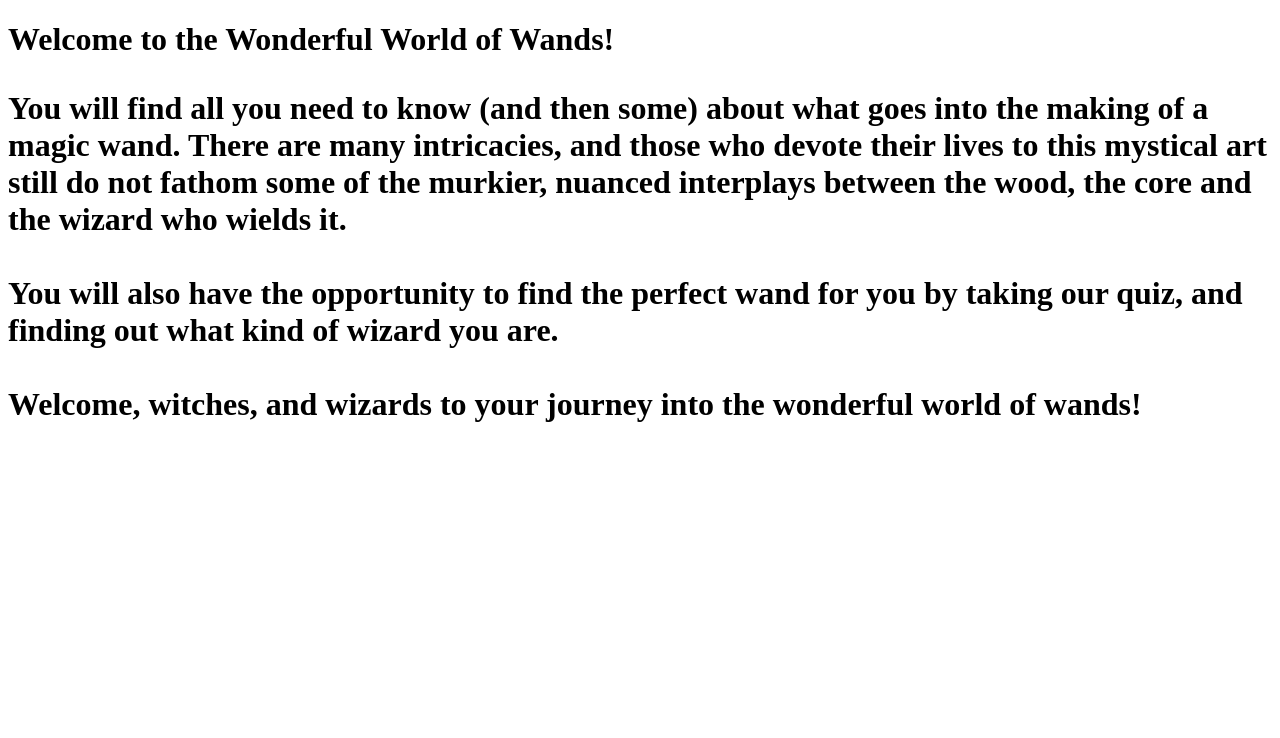
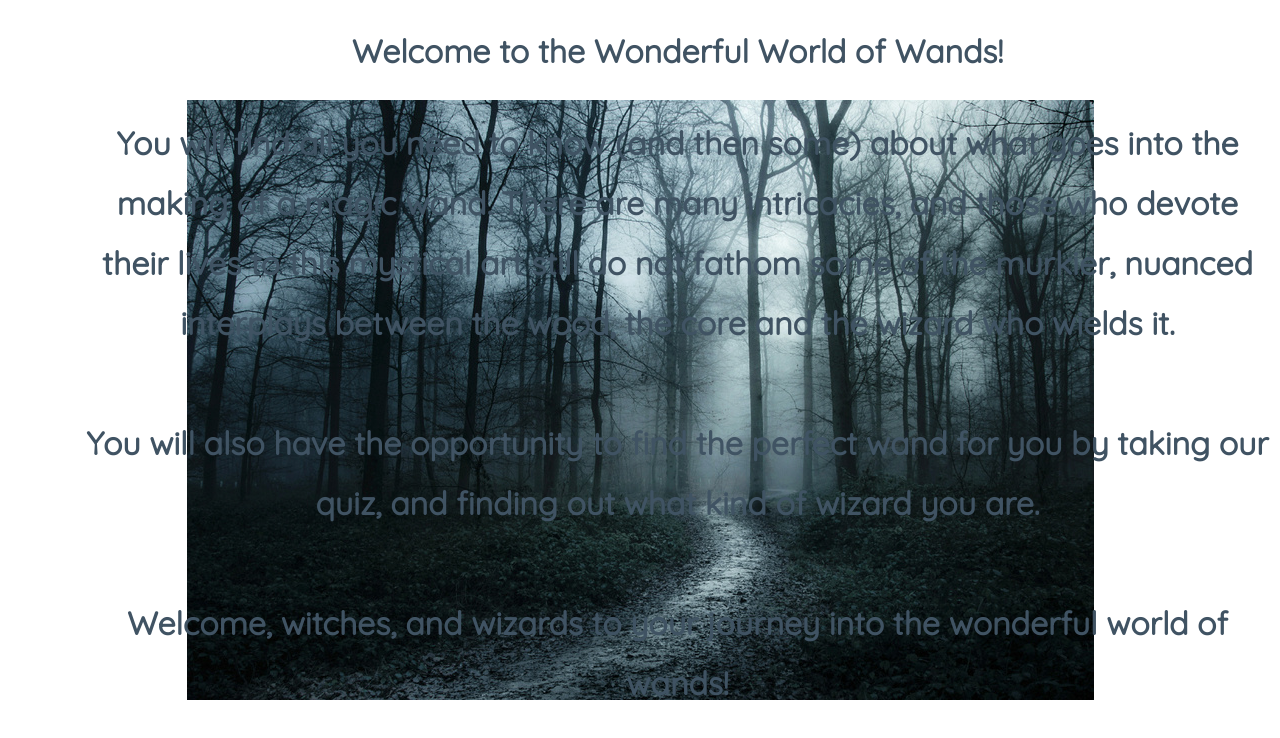
Before and after one commit to lemalley/wand-shop, a plain HTML site: page index.html in a window 1280 px wide. Drawn offline with Linux system fonts and the light colour scheme.

Commit message:
added and positioned background image

```diff
--- a/index.html
+++ b/index.html
@@ -3,7 +3,7 @@
     <head>
         <title>Laura's Wand Shop</title>
         <meta charset="utf-8">
-        <link rel="stylesheet" href="../portfolio.css">
+        <link rel="stylesheet" href="wands.css">
         <link href="https://fonts.googleapis.com/css?family=Quicksand" rel="stylesheet">
     </head>
     <body>
--- /dev/null
+++ b/wands.css
@@ -0,0 +1,18 @@
+
+h1 {color: rgb(64, 83, 99);
+    text-align: center;
+    line-height: 60px;
+}
+h2 {color: rgb(35, 112, 153);
+}
+.right-align {text-align:right;
+}
+.right-margin {padding-left:400px;
+}
+body {
+    padding-left:75px;
+    font-family: 'Quicksand', sans-serif;
+}
+html {
+    background: url("misty-forest.jpg") no-repeat center center fixed
+}
```
Also changed, not shown: misty-forest.jpg (added).
